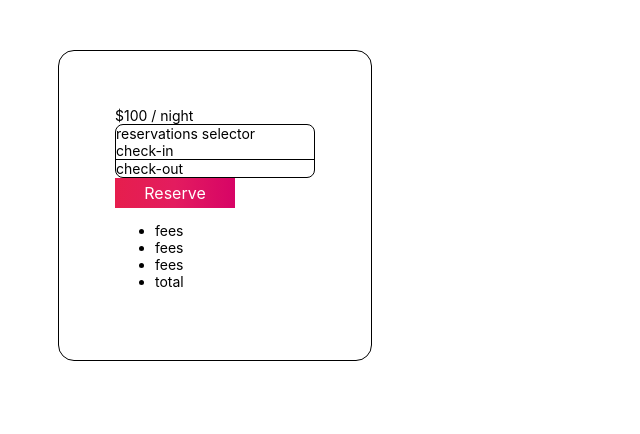
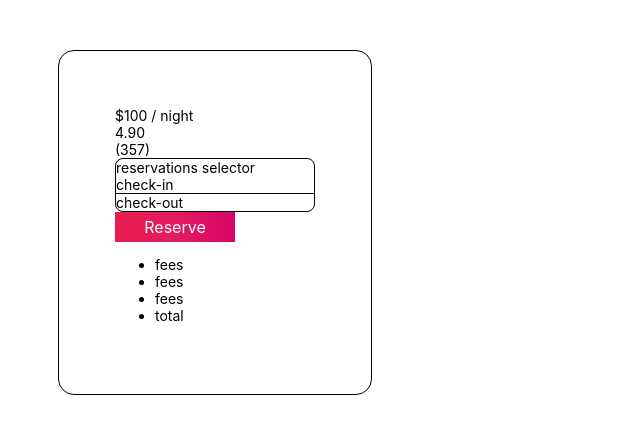
Before and after one commit to couchbnb/reservations, a React app: page / in a window 1280 px wide. Shown: the top 434 px of the page, without its empty margins (0-640 px from the left). Built offline with nearby package versions, Linux system fonts and the light colour scheme.

Commit message:
added app styling and hardcoded rating summary data

```diff
--- a/src/components/App.jsx
+++ b/src/components/App.jsx
@@ -2,11 +2,11 @@ import React from 'react';
 import Axios from 'axios';
 import styled from 'styled-components';
 
-
 import PriceSummary from './PriceSummary.jsx';
 import Fees from './Fees.jsx';
 import Reserve from './Reserve.jsx';
-import CheckIn from './resSelect/ResSelect.jsx'
+import CheckIn from './resSelect/ResSelect.jsx';
+import RatingSummary from './RatingSummary.jsx';
 
 const Title = styled.h1`
   font-size: 1.5em;
@@ -47,6 +47,7 @@ class App extends React.Component {
     return (
       <Wrapper>
         <PriceSummary />
+        <RatingSummary />
         <CheckIn />
         <Reserve />
         <Fees />
--- a/src/components/RatingSummary.jsx
+++ b/src/components/RatingSummary.jsx
@@ -2,6 +2,9 @@ import React from 'react';
 
 const RatingSummary = (props) => (
   <div>
-    <img></img>
+    <div>4.90</div>
+    <div>(357)</div>
   </div>
 )
+
+export default RatingSummary;
```
